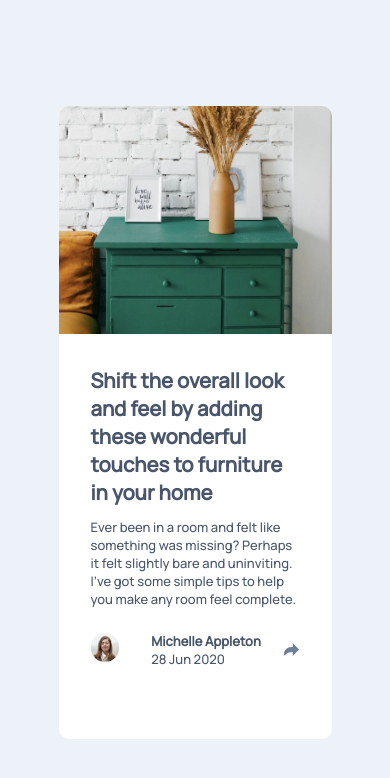
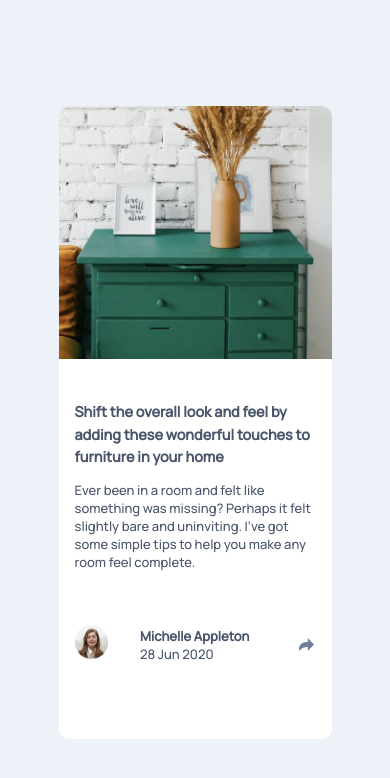
Before and after one commit to SaiChandra2896/Article-Preview-Component, a plain HTML site: page index.html in a window 390 px wide. Drawn offline with Linux system fonts and the light colour scheme.

Commit message:
add style changes

```diff
--- a/style.css
+++ b/style.css
@@ -115,5 +115,22 @@ body {
 
   .img-container {
     width: 100%;
+    height: 40%;
+  }
+  .img-container img {
+    object-fit: cover;
+    object-position: top;
+  }
+  .content {
+    padding: 0.4rem 1rem;
+  }
+
+  .content header {
+    font-size: 0.9rem;
+    line-height: 1.4rem;
+  }
+
+  .profile {
+    margin-top: 2rem;
   }
 }
```
